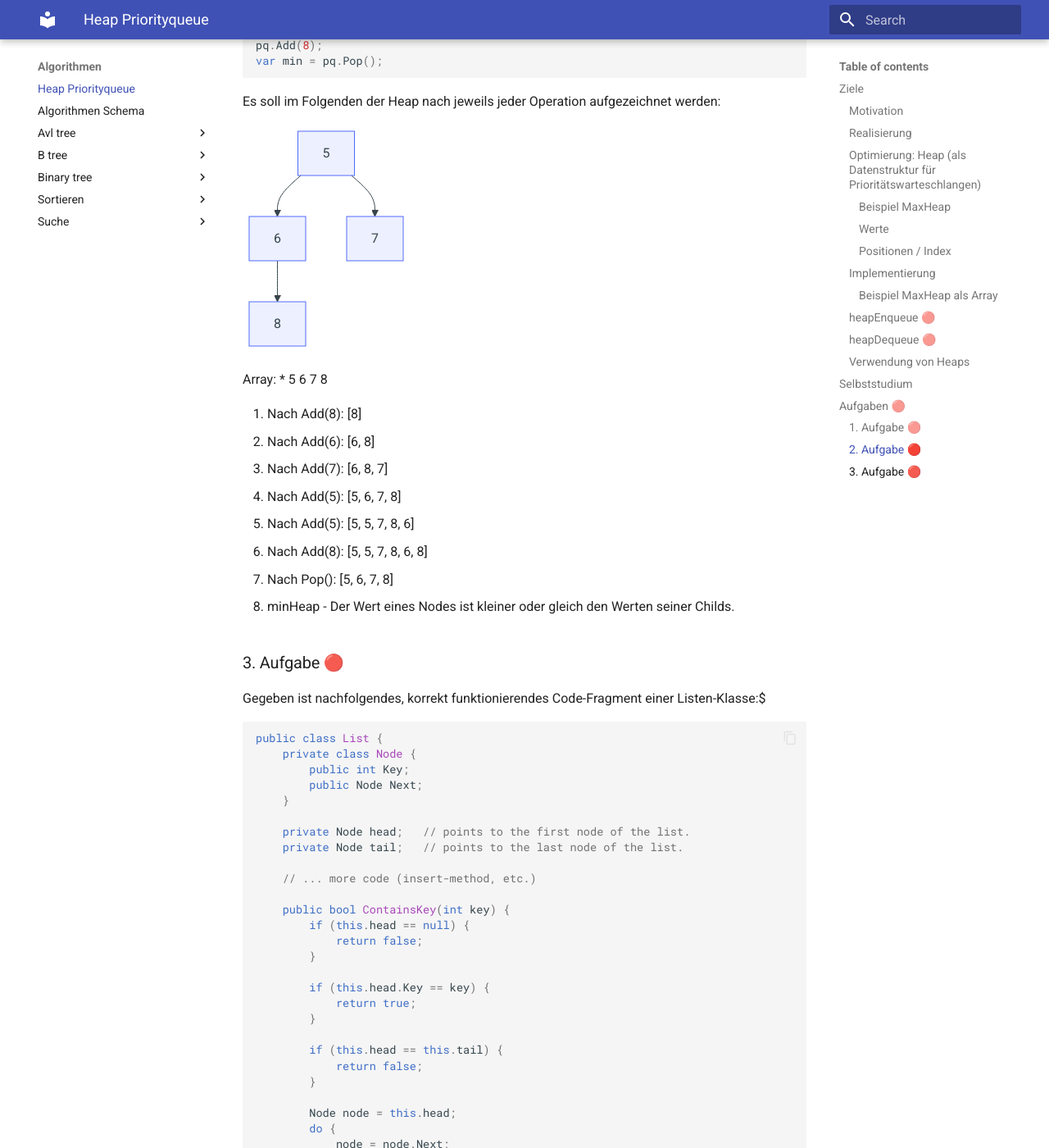
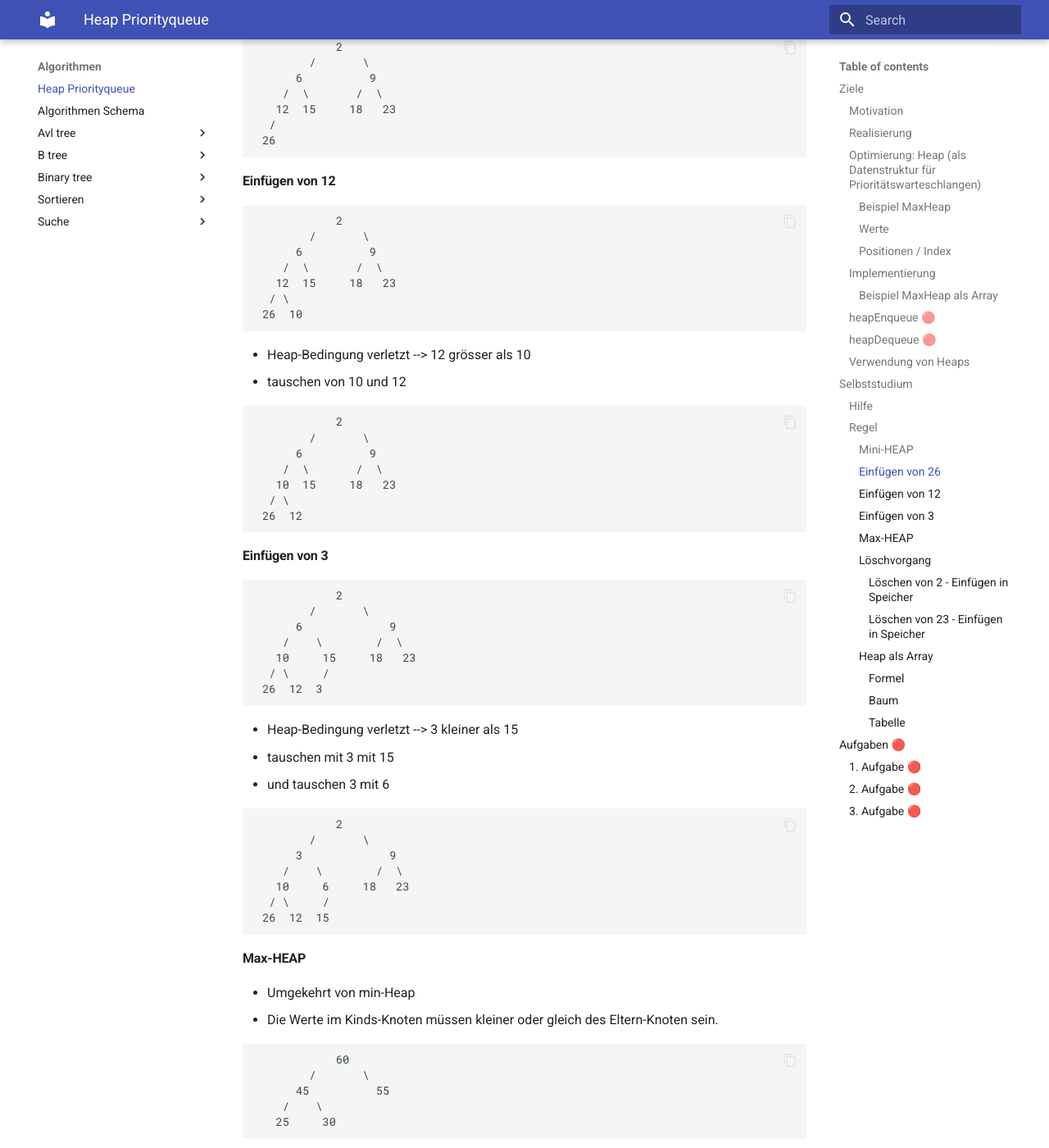
Before and after one commit to tsolenthaler/zbwAlgDs, an MkDocs documentation site: the page built from docs/algorithmen/heap-Priorityqueue.md, in a window 1280 px wide and 1400 px high, scrolled down 5824 px. Shown: the whole window at 82% size. Built offline with MkDocs 1.6.1 and Material for MkDocs 9.7.7, drawn with Linux system fonts in a browser that asks for light colours; some of the changed text lies outside the part shown.

Commit message:
Enhance heap and priority queue documentation with detailed rules, examples for insertion and deletion, and a new help section with external resources

````diff
--- a/docs/algorithmen/heap-Priorityqueue.md
+++ b/docs/algorithmen/heap-Priorityqueue.md
@@ -142,6 +142,190 @@ flowchart TD
 * Priorityqueue
     * https://en.wikipedia.org/wiki/Priority_queue
 
+
+### Hilfe
+
+[Hilfe](https://studyflix.de/informatik/heap-1440)
+
+### Regel
+
+* Von Oben nach Unten
+* Von Link nach Rechts
+
+
+#### Mini-HEAP
+* Eltern-Knoten immer kleiner oder gleich des Kindsknoten ist.
+
+```
+            2
+        /       \
+      6          9
+    /  \       /  \
+   12  15     18   23
+```
+#### Einfügen von 26
+```
+            2
+        /       \
+      6          9
+    /  \       /  \
+   12  15     18   23
+  /
+ 26
+```
+#### Einfügen von 12
+```
+            2
+        /       \
+      6          9
+    /  \       /  \
+   12  15     18   23
+  / \
+ 26  10
+```
+
+* Heap-Bedingung verletzt --> 12 grösser als 10
+* tauschen von 10 und 12
+
+```
+            2
+        /       \
+      6          9
+    /  \       /  \
+   10  15     18   23
+  / \
+ 26  12
+```
+#### Einfügen von 3
+```
+            2
+        /       \
+      6             9
+    /    \        /  \
+   10     15     18   23
+  / \     /
+ 26  12  3
+```
+
+* Heap-Bedingung verletzt --> 3 kleiner als 15
+* tauschen mit 3 mit 15
+* und tauschen 3 mit 6
+
+```
+            2
+        /       \
+      3             9
+    /    \        /  \
+   10     6     18   23
+  / \     /
+ 26  12  15
+```
+
+#### Max-HEAP
+* Umgekehrt von min-Heap
+* Die Werte im Kinds-Knoten müssen kleiner oder gleich des Eltern-Knoten sein.
+
+```
+            60
+        /       \
+      45          55
+    /    \
+   25     30
+```
+
+#### Löschvorgang
+```
+            2
+        /       \
+      6             9
+    /    \        /  \
+   10     15     18   23
+  / \
+ 12  26
+```
+##### Löschen von 2 - Einfügen in Speicher
+```
+
+        /       \
+      6             9
+    /    \        /  \
+   10     15     18   23
+  / \
+ 12  26
+```
+
+* verwenden des letzten Elements im Hepa --> 26
+
+```
+            26
+        /       \
+      6             9
+    /    \        /  \
+   10     15     18   23
+  /
+ 12
+```
+
+* tauschen mit kleineren Kindknoten
+
+```
+            6
+        /       \
+      10             9
+    /    \        /  \
+   12     15     18   23
+  /
+ 26
+```
+##### Löschen von 23 - Einfügen in Speicher
+```
+            6
+        /       \
+      10            9
+    /    \        /  \
+   12     15     18
+  /
+ 26
+```
+
+* Baum muss von oben nach unten und von links nach rechts aufgebaut werden
+    * 3 Ebene wieder aufüllen
+
+```
+            6
+        /       \
+      10            9
+    /    \        /  \
+   12     15     18   26
+```
+
+#### Heap als Array
+
+##### Formel
+```
+        n
+    /     \
+2x0+1     2x0+2
+```
+
+##### Baum
+```
+            2
+        /       \
+      6             9
+    /    \        /  \
+   10     15     18   23
+  / \
+ 12  26
+```
+
+
+##### Tabelle
+| Element       |  2     | 6   | 9     | 10    | 15   | 18   | 23   | 12   | 26   |
+| -------       | -----  | --- | ----- | ----- | ---- | ---- | ---- | ---- | ---- |
+| Speicherzelle | 0      | 1   | 2     | 3     | 4    | 5    | 6    | 7    | 8    |
+
+
 ## Aufgaben 🔴
 
 ### 1. Aufgabe 🔴
````
